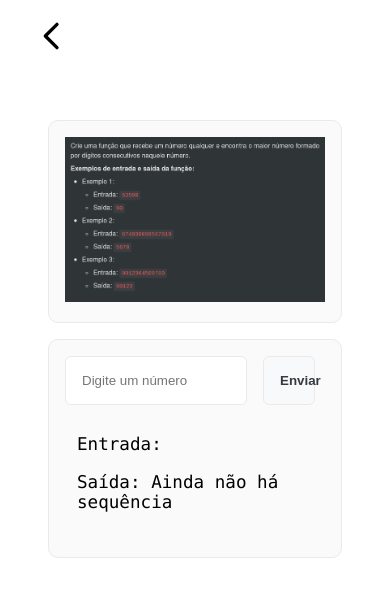
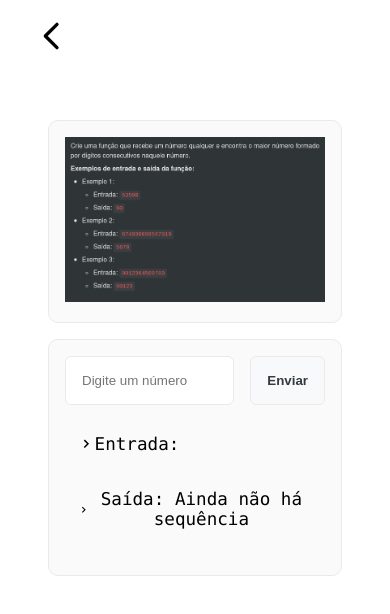
Before and after one commit to ricardodm89/sequence-number-next, a Next.js app: page /sequence in a window 390 px wide. Shown: the top 614 px of the page. Built offline with nearby package versions, Linux system fonts and the light colour scheme.

Commit message:
responsive input

```diff
--- a/pages/components/MyComponent/index.js
+++ b/pages/components/MyComponent/index.js
@@ -10,7 +10,7 @@ export default function MyComponent() {
   const props = [
     {
       title: 'Desafio Bud',
-      description: 'Veja o resultado do desafio do processo seletivo Bud - Junior Software Engineer.',
+      description: 'Confira o resultado do desafio do processo seletivo Bud - Junior Software Engineer.',
       icon: <BsCodeSlash />,
       route: '/sequence',
     },
@@ -32,8 +32,4 @@ export default function MyComponent() {
     </>
   )
 
-
-
-
-
 }
--- a/pages/index.js
+++ b/pages/index.js
@@ -12,13 +12,13 @@ export default function Home() {
       </Head>
 
       <main className={styles.main}>
+        <div  className={styles.title}>Olá pessoal!</div>
 
         {/* <WelcomeComponent /> */}
 
         <p className={styles.description}>
-          Olá pessoal!
-          Aqui está
-          <code className={styles.code}>pages/index.js</code>
+          Me chamo Ricardo Dias Martins, nesse projeto apresento resposta do desafio de programação
+          {/* <code className={styles.code}>pages/index.js</code> */}
         </p>
 
         <div className={styles.grid}>
--- a/pages/sequence/index.js
+++ b/pages/sequence/index.js
@@ -1,5 +1,6 @@
 import React from 'react'
 import Image from 'next/image'
+import { BiChevronRight} from 'react-icons/bi'
 import HeaderComponent from '../components/HeaderComponent'
 import styles from '../../styles/Sequence.module.css'
 import sequenceNumber from '../../utils/sequenceNumber'
@@ -30,6 +31,7 @@ export default function Sequence() {
                 </div>
                 <div className={styles.card}>
                     <form onSubmit={onSubmit}>
+                        <div className={styles.form}>
                         <input
                             className={styles.input}
                             label='Number'
@@ -39,11 +41,12 @@ export default function Sequence() {
                             onChange={(e) => setNumber(e.target.value)}
                         />
                         <button className={styles.btn} type='submit'>Enviar</button>
+                        </div>
                     </form>
 
                     <div className={styles.code}>
-                        <p>Entrada: {inputNumber}</p>
-                        <p>Saída: {sequenceResolved || 'Ainda não há sequência'}</p>
+                        <div className={styles.result}><BiChevronRight /><p>Entrada: {inputNumber}</p></div>
+                        <div className={styles.result}><BiChevronRight /><p>Saída: {sequenceResolved || 'Ainda não há sequência'}</p></div>
                     </div>
                 </div>
 
--- a/styles/Sequence.module.css
+++ b/styles/Sequence.module.css
@@ -21,11 +21,16 @@
     border-radius: 10px;
   }
 
+
+.form {
+    display: flex;
+}
+
 .input {
     padding: 1rem;
     border: 1px solid #eaeaea;
     border-radius: 6px;
-    width: 70%;
+    width: 100%;
   }
 
 .btn {
@@ -33,7 +38,6 @@
     padding: 1rem;
     border: 1px solid #eaeaea;
     border-radius: 6px;
-    width: 20%;
     font-weight: 600;
     background-color: #f8f9fa;
     color: #343a40;
@@ -46,11 +50,15 @@
     }
 
 .result {
-    margin-top: 1rem;
-    border-radius: 6px;
+  display: flex;
+  flex-direction: row;
+  text-align: center;
+  align-items: center;
   }
 
   .code {
+    display: flex;
+    flex-wrap: wrap;
     background: #fafafa;
     border-radius: 5px;
     padding: 0.75rem;
```
